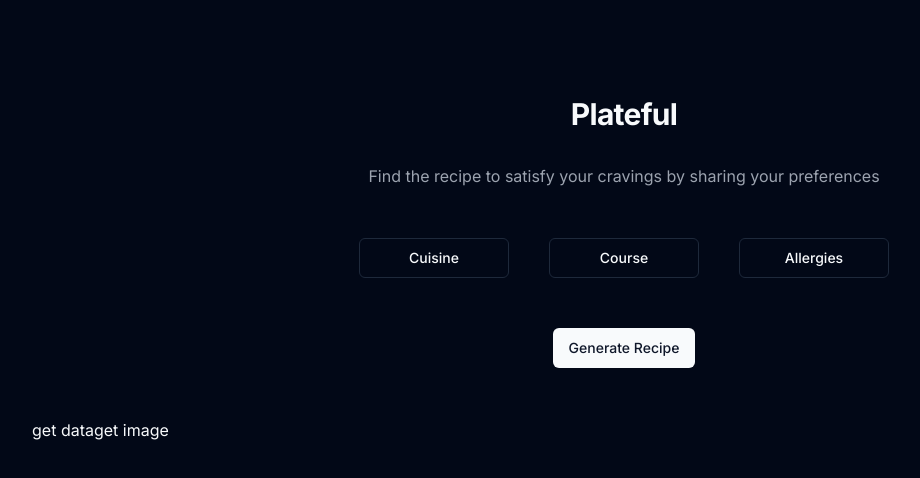
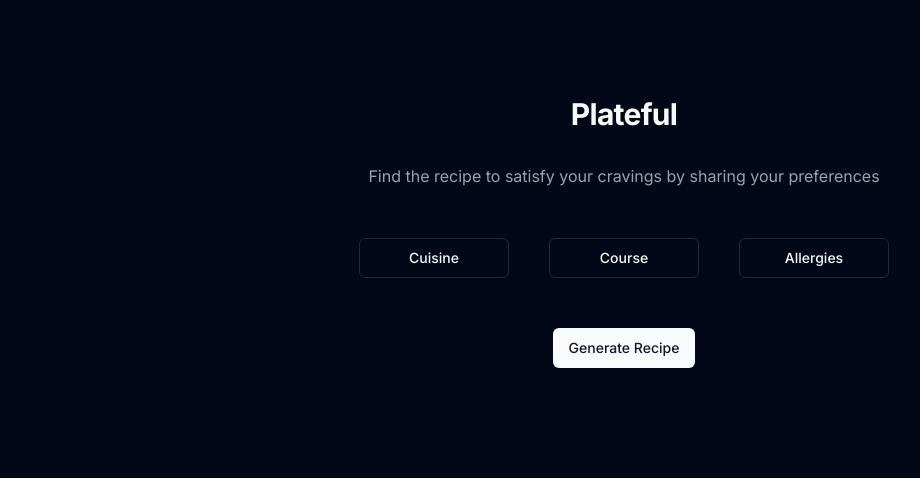
Before and after one commit to kingkwongsta/plateful, a Next.js app in the folder client/: page / in a window 1280 px wide. Shown: the top 478 px of the page, without its empty margins (16-936 px from the left). Built offline with nearby package versions, Linux system fonts and the light colour scheme; what @octoai/client would draw is missing.

Commit message:
Remove useState and console.log in Home component

```diff
--- a/client/app/page.js
+++ b/client/app/page.js
@@ -4,10 +4,8 @@ import Dropdown from "@/components/dropdown";
 import GenerateRecipe from "@/components/GenerateRecipe";
 import RecipeCard from "@/components/RecipeCard";
 import userStore from "@/lib/userStore";
-import { useState } from "react";
 
 export default function Home() {
-  const [loading, setLoading] = useState(false);
   const { foodRecipe, foodImage } = userStore();
 
   return (
@@ -18,8 +16,8 @@ export default function Home() {
         {!foodRecipe && <GenerateRecipe />}
         {foodRecipe && <RecipeCard />}
       </div>
-      <button onClick={() => console.log(foodRecipe)}>get data</button>
-      <button onClick={() => console.log(foodImage)}>get image</button>
+      {/* <button onClick={() => console.log(foodRecipe)}>get data</button>
+      <button onClick={() => console.log(foodImage)}>get image</button> */}
     </main>
   );
 }
```
Also changed, not shown: 1 other file (tests, documents, lock files or other folders).
